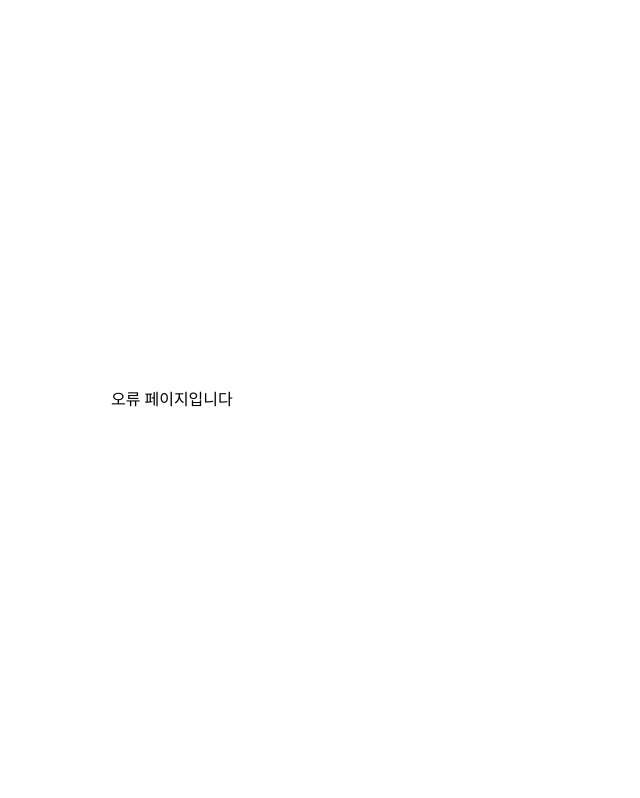
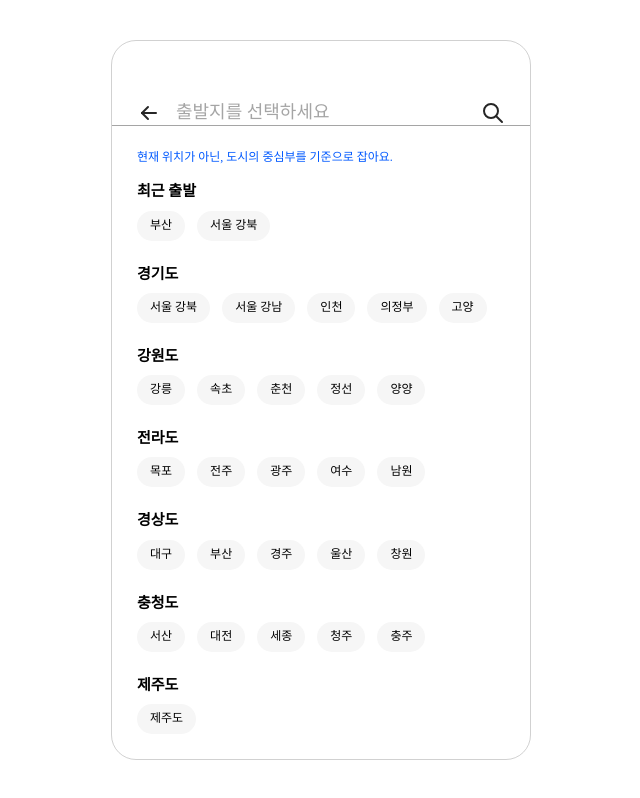
Before and after one commit to UMC-WEGO/WEGO_FE_React, a React (Vite) app in the folder WEGO_FE/: page /board/region-select in a window 1280 px wide. Before the commit this address had no page. Shown: the whole page, without its empty margins (319-959 px from the left). Built offline with nearby package versions, Linux system fonts and the light colour scheme; a web font is replaced by a local one.

Commit message:
feat: 지역선택, 이미지 추가 구현

```diff
--- a/WEGO_FE/src/pages/feat_4/board-write/BoardWritePage.style.ts
+++ b/WEGO_FE/src/pages/feat_4/board-write/BoardWritePage.style.ts
@@ -47,7 +47,7 @@ export const CompleteButton = styled.button<{ $isActive: boolean }>`
 export const Content = styled.div`
   display: flex;
   flex-direction: column;
-  padding: 15px 25px;
+  padding: 15px 25px 0;
   gap: 10px;
 
   input {
@@ -86,7 +86,7 @@ export const Region = styled.div`
   display: flex;
   justify-content: space-between;
   margin: 0px 25px;
-  padding: 0 3px 10px;
+  padding: 15px 3px 10px;
 
   font-size: 16px;
   font-weight: 600;
@@ -115,12 +115,22 @@ export const Photo = styled.div`
   }
 `;
 
+export const ScrollContainer = styled.div`
+  display: flex;
+  gap: 10px;
+  width: 100%;
+
+  overflow-x: auto;
+  white-space: nowrap;
+`;
+
 export const UploadBox = styled.label`
   display: flex;
   flex-direction: column;
   align-items: center;
   justify-content: center;
   margin-top: 10px;
+  flex-shrink: 0; // 축소 방지
 
   width: 85px;
   height: 85px;
@@ -130,8 +140,33 @@ export const UploadBox = styled.label`
   font-size: 12px;
   cursor: pointer;
 
+  box-sizing: border-box;
+
+  p {
+    color: #bbb;
+  }
+
+  span {
+    display: flex;
+    justify-content: center;
+    align-items: center;
+    width: 13px;
+    height: 13px;
+    background-color: #bbb;
+    border-radius: 50%;
+    color: #fff;
+  }
+
   input {
     display: none;
+  }
+
+  img {
+    width: 85px;
+    height: 85px;
+    object-fit: cover;
+    border-radius: 7px;
+    border: none;
   }
 `;
 
--- a/WEGO_FE/src/pages/feat_4/board-write/BoardWritePage.tsx
+++ b/WEGO_FE/src/pages/feat_4/board-write/BoardWritePage.tsx
@@ -1,8 +1,8 @@
 import * as S from './BoardWritePage.style';
 import { LuDot, LuMapPin } from 'react-icons/lu';
 import { FaCaretDown, FaCaretUp } from 'react-icons/fa';
-import { useNavigate } from 'react-router';
-import { useState } from 'react';
+import { useNavigate, useLocation } from 'react-router';
+import { useState, useEffect } from 'react';
 import TopicModal from '../../../components/feat4/TopicModal/TopicModal';
 
 function BoardWritePage() {
@@ -10,7 +10,19 @@ function BoardWritePage() {
   const [selectedTopic, setSelectedTopic] = useState('전체'); // 선택된 주제
   const [title, setTitle] = useState(''); // 제목 상태
   const [content, setContent] = useState(''); // 내용 상태
+  const [uploadedImages, setUploadedImages] = useState<File[]>([]); // 업로드된 이미지 상태
+
   const navigate = useNavigate();
+  const location = useLocation();
+  const [selectedRegion, setSelectedRegion] = useState(
+    location.state?.selectedRegion || '지역 선택',
+  );
+
+  useEffect(() => {
+    if (location.state?.selectedRegion) {
+      setSelectedRegion(location.state.selectedRegion);
+    }
+  }, [location.state]);
 
   // 주제 선택 버튼 -> 모달 열기
   const handleSelectButtonClick = () => {
@@ -24,7 +36,7 @@ function BoardWritePage() {
 
   // 이전 페이지
   const handleBack = () => {
-    navigate(-1);
+    navigate('/board');
   };
 
   // 주제 선택
@@ -35,11 +47,33 @@ function BoardWritePage() {
 
   // 완료 버튼 클릭
   const handleComplete = () => {
-    console.log('완료:', { title, content, selectedTopic });
+    console.log('완료:', {
+      title,
+      content,
+      selectedTopic,
+      selectedRegion,
+      uploadedImages,
+    });
+    navigate('/board');
   };
 
   // 완료 버튼 활성화
   const isCompleteEnabled = title.trim() !== '' && content.trim() !== '';
+
+  // 지역 선택 페이지 이동
+  const handleRegionClick = () => {
+    navigate('/board/region-select');
+  };
+
+  // 이미지 업로드 핸들러
+  const handleImageChange = (event: React.ChangeEvent<HTMLInputElement>) => {
+    const files = event.target.files;
+    if (files) {
+      const newImages = Array.from(files);
+      const allImages = [...uploadedImages, ...newImages].slice(0, 5); // 최대 5장
+      setUploadedImages(allImages);
+    }
+  };
 
   return (
     <S.Container>
@@ -81,8 +115,8 @@ function BoardWritePage() {
         />
       </S.Content>
 
-      <S.Region>
-        <p>지역 선택</p>
+      <S.Region onClick={handleRegionClick}>
+        {selectedRegion && <p>{selectedRegion}</p>}
         <span>
           <LuMapPin />
         </span>
@@ -96,11 +130,25 @@ function BoardWritePage() {
           여행지와 관련 없거나 부적절한 사진을 등록하시는 경우, 사전경고 없이
           포인트 회수와 함께 사진이 삭제될 수 있습니다.
         </p>
-        <S.UploadBox>
-          <input type="file" accept="image" />
-          <span>+</span>
-          <span>0/5</span>
-        </S.UploadBox>
+
+        <S.ScrollContainer>
+          <S.UploadBox>
+            <input
+              type="file"
+              accept="image/*"
+              onChange={handleImageChange}
+              multiple
+            />
+            <span>+</span>
+            <p>{uploadedImages.length}/5</p>
+          </S.UploadBox>
+
+          {uploadedImages.slice(0, 5).map((image, index) => (
+            <S.UploadBox key={index}>
+              <img src={URL.createObjectURL(image)} alt={`uploaded ${index}`} />
+            </S.UploadBox>
+          ))}
+        </S.ScrollContainer>
       </S.Photo>
     </S.Container>
   );
--- /dev/null
+++ b/WEGO_FE/src/pages/feat_4/region/RegionSelectPage.style.ts
@@ -0,0 +1,81 @@
+import styled from 'styled-components';
+
+export const Container = styled.div`
+  width: 100%;
+  display: flex;
+  flex-direction: column;
+
+  margin-top: 59px;
+`;
+
+export const Header = styled.div`
+  display: flex;
+  justify-content: space-between;
+  align-items: center;
+  height: 50px;
+  font-size: 24px;
+  padding: 0 25px;
+  border-bottom: 1px solid #a5a5a5;
+
+  input {
+    width: 290px;
+    font-size: 18px;
+    border: none;
+    outline: none;
+    color: #262626;
+
+    &::placeholder {
+      color: #a5a5a5;
+    }
+  }
+
+  span {
+    display: flex;
+    color: #262626;
+    cursor: pointer;
+  }
+`;
+
+export const Content = styled.div`
+  display: flex;
+  flex-direction: column;
+  padding: 25px 25px 0;
+  gap: 10px;
+
+  p {
+    font-size: 12px;
+    color: #0059ff;
+    margin-bottom: 8px;
+  }
+`;
+
+export const Select = styled.div`
+  div {
+    display: flex;
+    gap: 12px;
+  }
+
+  h3 {
+    font-size: 15px;
+    margin-bottom: 10px;
+  }
+
+  button {
+    display: flex;
+    flex-direction: row;
+    align-items: center;
+    margin-bottom: 25px;
+
+    height: 30px;
+    padding: 10px 13px;
+    font-size: 12px;
+    border-radius: 15px;
+    background-color: #f6f6f6;
+    cursor: pointer;
+
+    &:hover {
+      background-color: #e5eeff;
+      color: #0059ff;
+    }
+  }
+`;
--- /dev/null
+++ b/WEGO_FE/src/pages/feat_4/region/RegionSelectPage.tsx
@@ -0,0 +1,100 @@
+import * as S from './RegionSelectPage.style';
+import { TbArrowLeft, TbSearch } from 'react-icons/tb';
+import { useNavigate } from 'react-router';
+
+const RegionSelectPage = () => {
+  const navigate = useNavigate();
+
+  // 이전 페이지 이동
+  const handleBack = () => {
+    navigate(-1);
+  };
+
+  // 지역 선택
+  const handleRegionSelect = (region: string) => {
+    console.log('선택된 지역:', region);
+    navigate('/board/write', { state: { selectedRegion: region } });
+  };
+
+  return (
+    <S.Container>
+      <S.Header>
+        <span onClick={handleBack}>
+          <TbArrowLeft />
+        </span>
+        <input placeholder="출발지를 선택하세요" />
+        <span>
+          <TbSearch />
+        </span>
+      </S.Header>
+      <S.Content>
+        <p>현재 위치가 아닌, 도시의 중심부를 기준으로 잡아요.</p>
+        <S.Select>
+          <h3>최근 출발</h3>
+          <div>
+            <button onClick={() => handleRegionSelect('부산')}>부산</button>
+            <button onClick={() => handleRegionSelect('서울 강북')}>
+              서울 강북
+            </button>
+          </div>
+
+          <h3>경기도</h3>
+          <div>
+            <button onClick={() => handleRegionSelect('서울 강북')}>
+              서울 강북
+            </button>
+            <button onClick={() => handleRegionSelect('서울 강남')}>
+              서울 강남
+            </button>
+            <button onClick={() => handleRegionSelect('인천')}>인천</button>
+            <button onClick={() => handleRegionSelect('의정부')}>의정부</button>
+            <button onClick={() => handleRegionSelect('고양')}>고양</button>
+          </div>
+
+          <h3>강원도</h3>
+          <div>
+            <button onClick={() => handleRegionSelect('강릉')}>강릉</button>
+            <button onClick={() => handleRegionSelect('속초')}>속초</button>
+            <button onClick={() => handleRegionSelect('춘천')}>춘천</button>
+            <button onClick={() => handleRegionSelect('정선')}>정선</button>
+            <button onClick={() => handleRegionSelect('양양')}>양양</button>
+          </div>
+
+          <h3>전라도</h3>
+          <div>
+            <button onClick={() => handleRegionSelect('목포')}>목포</button>
+            <button onClick={() => handleRegionSelect('전주')}>전주</button>
+            <button onClick={() => handleRegionSelect('광주')}>광주</button>
+            <button onClick={() => handleRegionSelect('여수')}>여수</button>
+            <button onClick={() => handleRegionSelect('남원')}>남원</button>
+          </div>
+
+          <h3>경상도</h3>
+          <div>
+            <button onClick={() => handleRegionSelect('대구')}>대구</button>
+            <button onClick={() => handleRegionSelect('부산')}>부산</button>
+            <button onClick={() => handleRegionSelect('경주')}>경주</button>
+            <button onClick={() => handleRegionSelect('울산')}>울산</button>
+            <button onClick={() => handleRegionSelect('창원')}>창원</button>
+          </div>
+
+          <h3>충청도</h3>
+          <div>
+            <button onClick={() => handleRegionSelect('서산')}>서산</button>
+            <button onClick={() => handleRegionSelect('대전')}>대전</button>
+            <button onClick={() => handleRegionSelect('세종')}>세종</button>
+            <button onClick={() => handleRegionSelect('청주')}>청주</button>
+            <button onClick={() => handleRegionSelect('충주')}>충주</button>
+          </div>
+
+          <h3>제주도</h3>
+          <div>
+            <button onClick={() => handleRegionSelect('제주도')}>제주도</button>
+          </div>
+        </S.Select>
+      </S.Content>
+    </S.Container>
+  );
+};
+
+export default RegionSelectPage;
--- a/WEGO_FE/src/pages/index.ts
+++ b/WEGO_FE/src/pages/index.ts
@@ -19,6 +19,8 @@ export { default as NotStartedSchedulePage } from './feat_3/schedule-not-started
 export { default as ScrapPage } from './feat_1/scrap/ScrapPage';
 export { default as SignupPage } from './feat_1/signup/SignupPage';
 export { default as SignupCompletePage } from './feat_1/signup-complete/SignupCompletePage';
+export { default as RegionSelectPage } from './feat_4/region/RegionSelectPage';
 
 // 총 20 + 1개 페이지 라우팅 ( 25.01.07 페이지 추가 => 각 미션 인증 등록 기능은 진행중/완료 일정 페이지에서 처리)
+// 총 21 + 1개 페이지 라우팅 ( 25.01.14 페이지 추가 => 지역 선택 페이지 )
 export { default as ScheduleMissionsVerificaionStatusPage } from './feat_1/schedule-missions-verification-status/ScheduleMissionsVerificaionStatusPage';
--- a/WEGO_FE/src/routes/Router.tsx
+++ b/WEGO_FE/src/routes/Router.tsx
@@ -20,6 +20,7 @@ import {
   SignupPage,
   SignupCompletePage,
   ErrorPage,
+  RegionSelectPage,
 } from '../pages/index';
 
 const Router = [
@@ -69,6 +70,10 @@ const Router = [
         path: '/board/author/profile/:authorId',
         element: <BoardAuthorProfilePage />,
       },
+      {
+        path: '/board/region-select',
+        element: <RegionSelectPage />,
+      },
 
       // 마이페이지 관련 라우팅
       { path: '/mypage/:userId', element: <MyPage /> },
```
